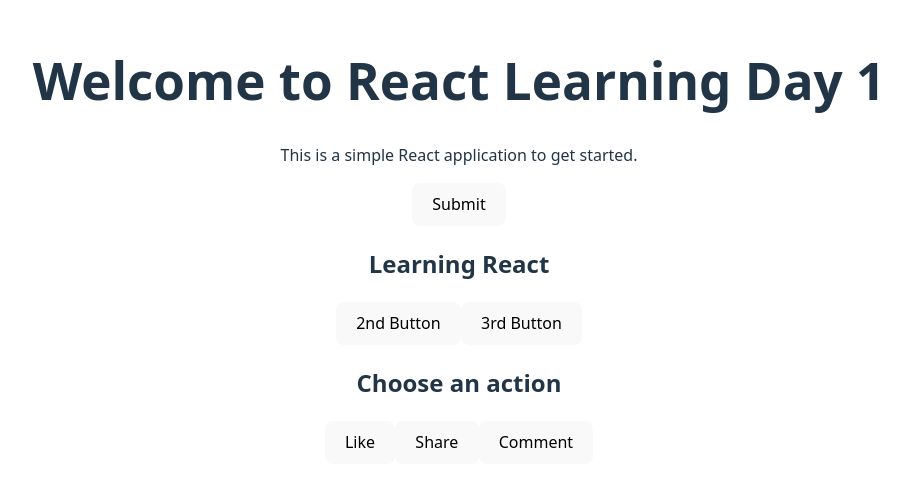
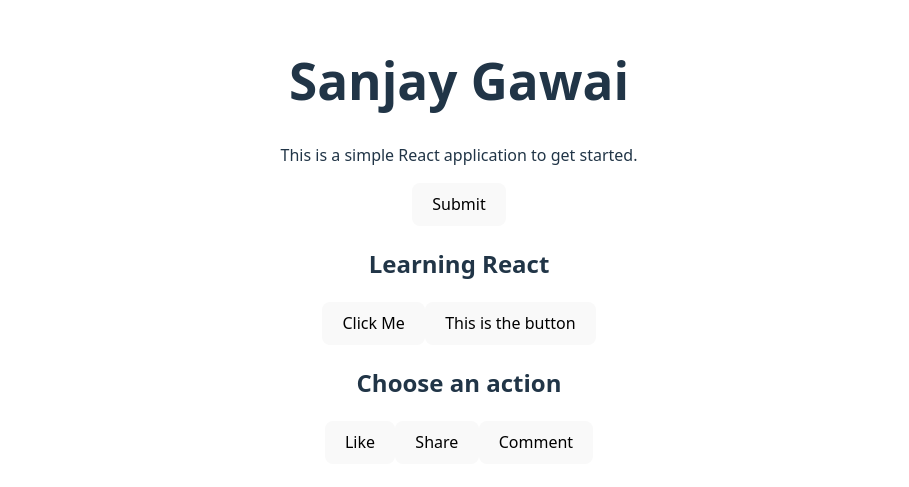
Before and after one commit to siddhant-gavai/my-app, a React (Vite) app: page / in a window 1280 px wide. Shown: the part 159-646 px from the top of the page, without its empty margins (181-1090 px from the left). Built offline with nearby package versions, Linux system fonts and the light colour scheme.

Commit message:
use fragments

```diff
--- a/src/App.jsx
+++ b/src/App.jsx
@@ -1,35 +1,17 @@
 import "./App.css";
 import React from "react";
-
-function Title() {
-  return (
-    <div>
-      <h2>Learning React</h2>
-      <button>2nd Button</button>
-      <button>3rd Button</button>
-    </div>
-  );
-}
-const MultipleButtons = () => {
-  return (
-    <div>
-      <h2>Choose an action</h2>
-      <button>Like</button>
-      <button>Share</button>
-      <button>Comment</button>
-    </div>
-  );
-};
+import Title from "./Title";
+import MultipleButtons from "./MultipleButtons";
 
 function App() {
   return (
-    <div className="App">
-      <h1>Welcome to React Learning Day 1</h1>
+    <>
+      <h1>Sanjay Gawai </h1>
       <p>This is a simple React application to get started.</p>
       <button>Submit</button>
       <Title />
       <MultipleButtons />
-    </div>
+    </>
   );
 }
 
--- /dev/null
+++ b/src/MultipleButtons.jsx
@@ -0,0 +1,12 @@
+const MultipleButtons = () => {
+  return (
+    <>
+      <h2>Choose an action</h2>
+      <button>Like</button>
+      <button>Share</button>
+      <button>Comment</button>
+    </>
+  );
+};
+
+export default MultipleButtons;
--- /dev/null
+++ b/src/Title.jsx
@@ -0,0 +1,11 @@
+function Title() {
+  return (
+    <>
+      <h2>Learning React</h2>
+      <button>Click Me</button>
+      <button> This is the button </button>
+    </>
+  );
+}
+
+export default Title;
```
